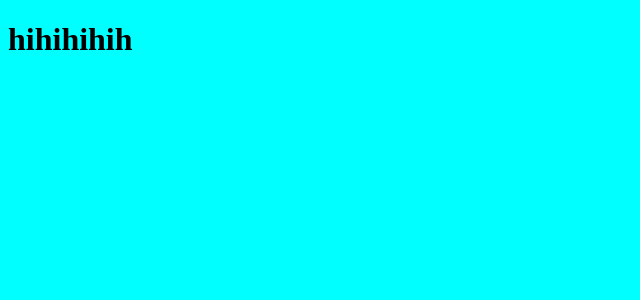
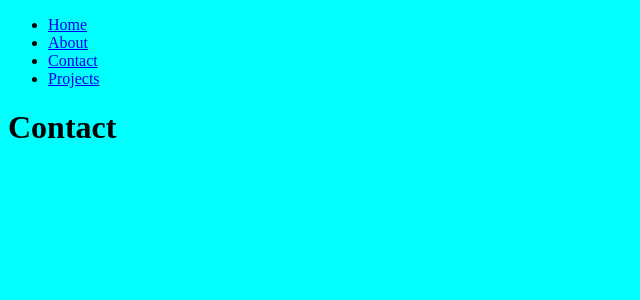
Before and after one commit to gabor6502/elan-site, a React (Create React App) app: page /contact in a window 1280 px wide. Shown: the top 300 px of the page, without its empty margins (0-640 px from the left). Built offline with nearby package versions, Linux system fonts and the light colour scheme.

Commit message:
added routing

```diff
--- a/package.json
+++ b/package.json
@@ -11,6 +11,7 @@
     "react": "^19.1.1",
     "react-bootstrap": "^2.10.10",
     "react-dom": "^19.1.1",
+    "react-router-dom": "^7.8.0",
     "react-scripts": "5.0.1",
     "web-vitals": "^2.1.4",
     "zustand": "^5.0.7"
--- /dev/null
+++ b/src/App.js
@@ -0,0 +1,14 @@
+import { BrowserRouter as Router } from "react-router"
+
+import Header from "./components/Header"
+import HeaderRoutes from "./components/HeaderRoutes"
+
+export default function App()
+{
+    return (<>
+        <Router>
+            <Header />
+            <HeaderRoutes />
+        </Router>
+    </>)
+}
--- /dev/null
+++ b/src/components/Header.js
@@ -0,0 +1,23 @@
+import { Link } from "react-router"
+
+export default function Header()
+{
+    return(<>
+        <nav>
+            <ul>
+                <li>
+                    <Link to="/">Home</Link>
+                </li>
+                <li>
+                    <Link to="/about">About</Link>
+                </li>
+                <li>
+                    <Link to="/contact">Contact</Link>
+                </li>
+                <li>
+                    <Link to="/projects">Projects</Link>
+                </li>
+            </ul>
+        </nav>
+    </>)
+}
--- /dev/null
+++ b/src/components/HeaderRoutes.js
@@ -0,0 +1,18 @@
+import { Routes, Route } from "react-router"
+
+import Home  from "../pages/Home"
+import Projects from "../pages/Projects"
+import About from "../pages/About"
+import Contact from "../pages/Contact"
+
+export default function HeaderRoutes()
+{
+    return (<>
+        <Routes>
+            <Route path="/" element={<Home />} />
+            <Route path="/about" element={<About />} />
+            <Route path="/contact" element={<Contact /> } />
+            <Route path="/projects" element={<Projects />} />
+        </Routes>
+    </>)
+}
--- a/src/index.js
+++ b/src/index.js
@@ -1,13 +1,11 @@
+import React from 'react'
 import ReactDOM from 'react-dom/client'
+import App from './App'
 
 import './index.css'
 
-export default function App()
-{
-    return (<>
-        <h1>hihihihih</h1>
-    </>)
-}
-
 const root = ReactDOM.createRoot(document.getElementById('root'))
-root.render(<App />)
+root.render(
+    <React.StrictMode>
+        <App />
+    </React.StrictMode>)
--- /dev/null
+++ b/src/pages/About.js
@@ -0,0 +1,9 @@
+import { Outlet } from "react-router";
+
+export default function About()
+{
+    return(<>
+        <h1>About</h1>
+        <Outlet />
+    </>)
+}
--- /dev/null
+++ b/src/pages/Contact.js
@@ -0,0 +1,9 @@
+import { Outlet } from "react-router";
+
+export default function Contact()
+{
+    return(<>
+        <h1>Contact</h1>
+        <Outlet />
+    </>)
+}
--- /dev/null
+++ b/src/pages/Home.js
@@ -0,0 +1,7 @@
+
+export default function Home()
+{
+    return (<>
+        <h1>Home</h1>
+    </>)
+}
--- /dev/null
+++ b/src/pages/Projects.js
@@ -0,0 +1,9 @@
+import { Outlet } from "react-router";
+
+export default function Projects()
+{
+    return(<>
+        <h1>Projects</h1>
+        <Outlet />
+    </>)
+}
```
Also changed, not shown: 1 other file (tests, documents, lock files or other folders).
